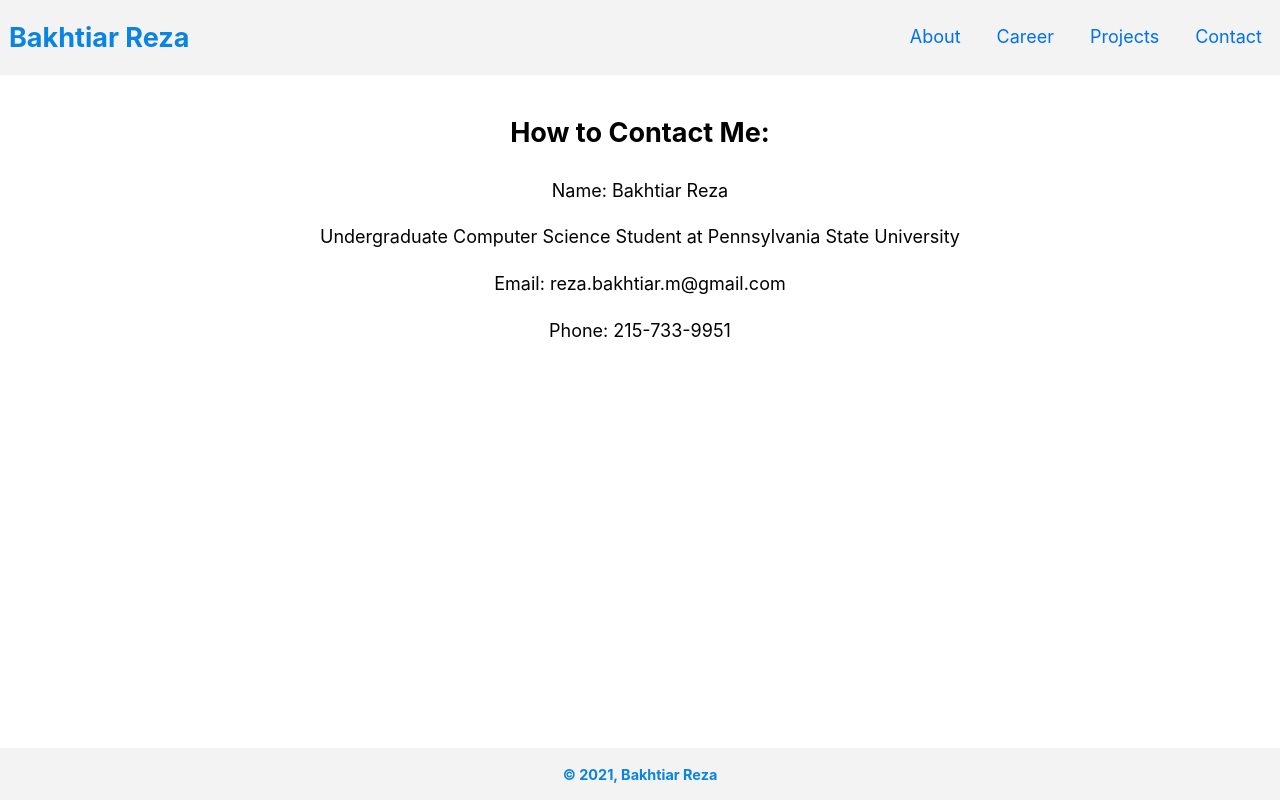
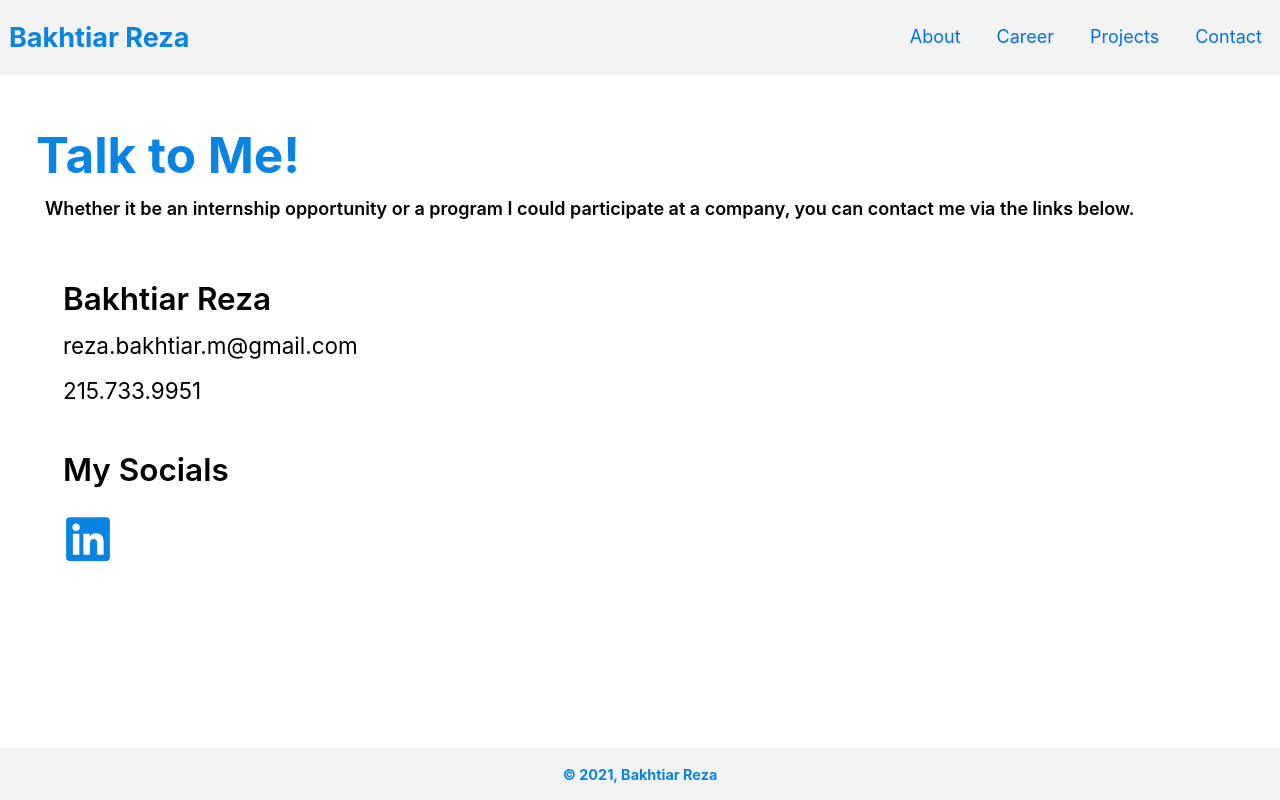
Before and after one commit to Dradeon/BakhtiarRezaSite, a Next.js app: page /Contact in a window 1280 px wide. Built offline with nearby package versions, Linux system fonts and the light colour scheme.

Commit message:
Redid HTML/CSS for the Contact Page

```diff
--- a/pages/Contact.js
+++ b/pages/Contact.js
@@ -2,6 +2,8 @@ import Header from "./Components/Header"
 import Navigation from "./Components/Navigation"
 import Footer from "./Components/Footer"
 import styles from '../styles/Contact.module.scss'
+
+import {FaLinkedin} from 'react-icons/fa'
 
 const ContactsPage = () => {
     return (
@@ -9,11 +11,24 @@ const ContactsPage = () => {
             <Header title = "Bakhtiar Reza | Contact" description = "Bakhtiar Reza's Contact Information" index = "noindex, nofollow" />
             <Navigation/>
             <div className = {styles.ContactInfoWrapper}>
-                <h2>How to Contact Me:</h2>
-                <p>Name: Bakhtiar Reza</p>
-                <p>Undergraduate Computer Science Student at Pennsylvania State University</p>
-                <p>Email: reza.bakhtiar.m@gmail.com</p>
-                <p>Phone: 215-733-9951</p>
+                <h2>Talk to Me!</h2>
+                <p>Whether it be an internship opportunity or a program
+                    I could participate at a company, you can contact me via
+                    the links below.
+                </p>
+                <div className = {styles.ContactInfo}>
+                    <h3>Bakhtiar Reza</h3>
+                    <p>reza.bakhtiar.m@gmail.com</p>
+                    <p>215.733.9951</p>
+                    <div className={styles.Socials}>
+                        <h3>My Socials</h3>
+                        <FaLinkedin style = {{fontSize:'50px',color:'#0984e3',cursor: 'pointer',marginLeft:'1.5rem'}}
+                            onClick={function() {
+                                window.open("https://www.linkedin.com/in/bakhtiar-reza",'_blank')
+                            }}
+                        ></FaLinkedin>
+                    </div>
+                </div>
             </div>
             <Footer/>
         </div>
--- a/styles/Contact.module.scss
+++ b/styles/Contact.module.scss
@@ -1,4 +1,40 @@
+@import "colorscheme";
+
 .ContactInfoWrapper{
     margin: 2rem 2rem 2rem 2rem;
-    text-align: center;
+
+
+    h2{
+        font-size: 2.75rem;
+        color: $light-blue;
+        margin-bottom: -1rem;
+    }
+
+    h3{
+        font-size: 1.75rem;
+        font-weight: 600;
+        margin-bottom: 0rem;
+        margin-left: 1.5rem;
+    }
+
+    p{
+        margin-left: .5rem;
+        font-weight: 600;
+    }
+
+    .ContactInfo{
+        display: flex;
+        flex-direction: column;
+        p{
+            font-size: 1.25rem;
+            font-weight: 400;
+            margin: .25rem 0rem .25rem 1.5rem;
+        }
+    }
+
+    .Socials{
+        h3{
+            margin-bottom: 1rem;
+        }
+    }
 }
```
